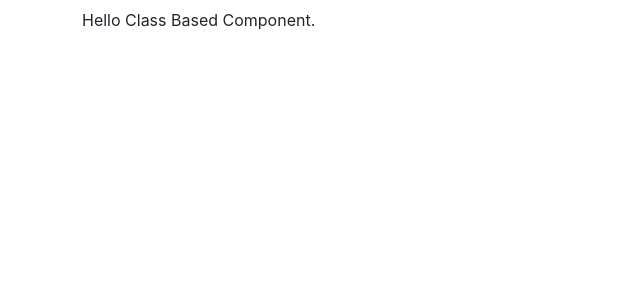
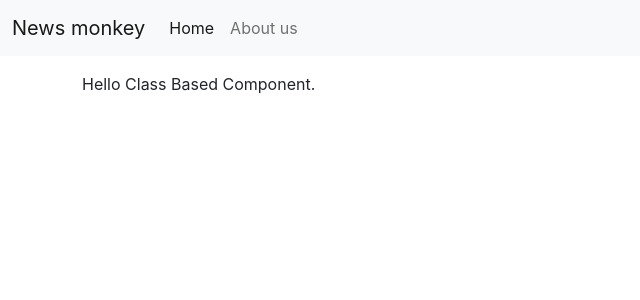
Before and after one commit to namanajmera/ReactJs, a React (Create React App) app in the folder new-app/: page / in a window 1280 px wide. Shown: the top 300 px of the page, without its empty margins (0-640 px from the left). Built offline with nearby package versions, Linux system fonts and the light colour scheme.

Commit message:
Added: Add the nav bar component.

```diff
--- a/new-app/src/App.js
+++ b/new-app/src/App.js
@@ -2,12 +2,16 @@ import logo from './logo.svg';
 import './App.css';
 
 import React, { Component } from 'react'
+import NavBar from './components/NavBar';
 
 export default class App extends Component {
   render() {
     return (
-      <div className='container my-2'>
-        Hello Class Based Component.
+      <div>
+        <NavBar />
+        <div className="container my-3">
+          Hello Class Based Component.
+        </div>
       </div>
     )
   }
--- /dev/null
+++ b/new-app/src/components/NavBar.jsx
@@ -0,0 +1,28 @@
+import React, { Component } from 'react'
+
+export default class NavBar extends Component {
+   render() {
+      return (
+         <div>
+            <nav className="navbar navbar-expand-lg bg-light">
+               <div className="container-fluid">
+                  <a className="navbar-brand" href="/">News monkey</a>
+                  <button className="navbar-toggler" type="button" data-bs-toggle="collapse" data-bs-target="#navbarSupportedContent" aria-controls="navbarSupportedContent" aria-expanded="false" aria-label="Toggle navigation">
+                     <span className="navbar-toggler-icon"></span>
+                  </button>
+                  <div className="collapse navbar-collapse" id="navbarSupportedContent">
+                     <ul className="navbar-nav me-auto mb-2 mb-lg-0">
+                        <li className="nav-item">
+                           <a className="nav-link active" aria-current="page" href="/">Home</a>
+                        </li>
+                        <li className="nav-item">
+                           <a className="nav-link" href="/about">About us</a>
+                        </li>
+                     </ul>
+                  </div>
+               </div>
+            </nav>
+         </div>
+      )
+   }
+}
```
